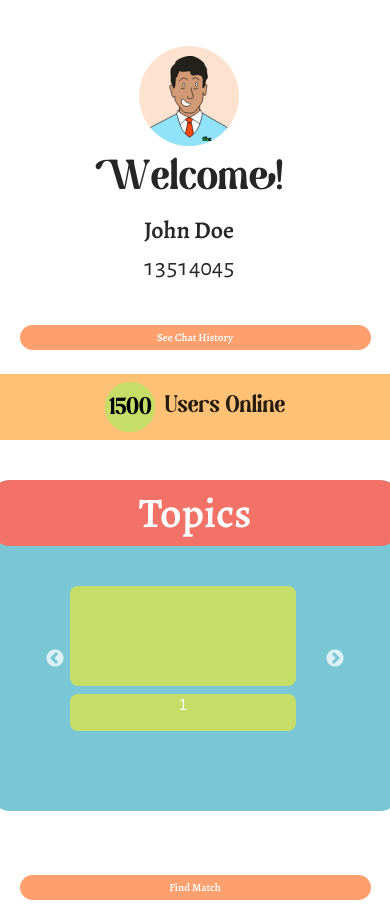
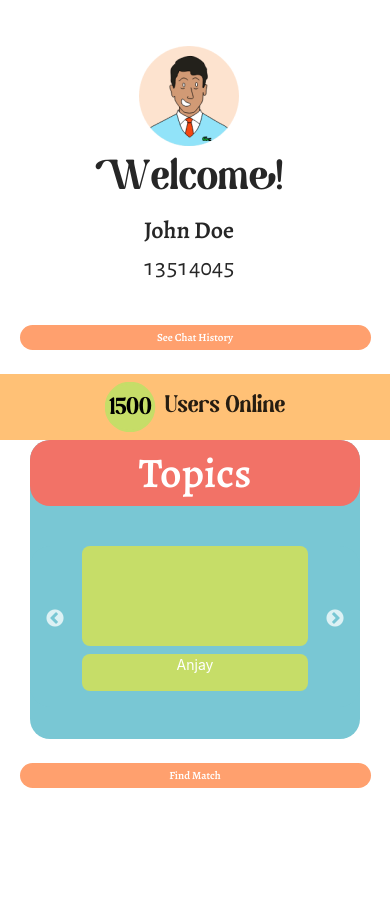
Before and after one commit to mikeleo03/E2EE-Secure-Messaging-App-FE, a React (Vite) app: page / in a window 390 px wide. After the commit the page ends 844 px from the top, so only its background shows below. Built offline with nearby package versions, Linux system fonts and the light colour scheme; no server answers.

Commit message:
responsiveness fix

```diff
--- a/src/components/Card.tsx
+++ b/src/components/Card.tsx
@@ -3,13 +3,26 @@ import React from 'react';
 interface CardProps {
   text?: string;
   link?: string;
+  clicked: boolean;
 }
 
-const Card: React.FC<CardProps> = ({ text, link }) => {
+const Card: React.FC<CardProps> = ({ text, link, clicked }) => {
   return (
     <div>
-      <div className="bg-primaryGreen h-[100px] w-[226px] text-white rounded-lg mb-2">{link}</div>
-      <div className="bg-primaryGreen h-[37px] w-[226px] text-white rounded-lg">{text}</div>
+      <div
+        className={`bg-primaryGreen h-[100px] w-[226px] text-white rounded-lg mb-2 ${
+          clicked ? 'border-2 border-quarternaryOrange' : ''
+        } `}
+      >
+        {link}
+      </div>
+      <div
+        className={`bg-primaryGreen h-[37px] w-[226px] text-white rounded-lg ${
+          clicked ? 'border-2 border-quarternaryOrange' : ''
+        }`}
+      >
+        {text}
+      </div>
     </div>
   );
 };
--- a/src/components/CarouselCard.tsx
+++ b/src/components/CarouselCard.tsx
@@ -1,4 +1,4 @@
-import React from 'react';
+import React, { useState } from 'react';
 
 import Slick, { Settings } from 'react-slick';
 import 'slick-carousel/slick/slick.css';
@@ -37,18 +37,31 @@ const slickSettings: Settings = {
     },
   ],
 };
+
+const topics = [
+  { topic_id: 1, topic_name: 'Anjay' },
+  { topic_id: 2, topic_name: 'Anjay' },
+  { topic_id: 3, topic_name: 'Anjay' },
+  { topic_id: 4, topic_name: 'Anjay' },
+  { topic_id: 5, topic_name: 'Anjay' },
+  { topic_id: 6, topic_name: 'Anjay' },
+  { topic_id: 7, topic_name: 'Anjay' },
+  { topic_id: 8, topic_name: 'Anjay' },
+  { topic_id: 9, topic_name: 'Anjay' },
+];
 const CarouselCard: React.FC = () => {
+  const [clickedTopic, setClickedTopic] = useState(0);
+
   return (
     <div className="bg-primaryBlue xs:w-[250px] sm:w-[500px] md:w-[600px] lg:w-[800px] xl:w-[1000px] content-center my-0 mx-auto">
       <Slick {...slickSettings}>
-        <Card text="1" />
-        <Card text="2" />
-        <Card text="3" />
-        <Card text="4" />
-        <Card text="1" />
-        <Card text="2" />
-        <Card text="3" />
-        <Card text="4" />
+        {topics.map((topic, _) => (
+          <Card
+            key={topic.topic_id}
+            text={topic.topic_name}
+            clicked={clickedTopic === topic.topic_id}
+          />
+        ))}
       </Slick>
     </div>
   );
--- a/src/components/OnlineUsers.tsx
+++ b/src/components/OnlineUsers.tsx
@@ -6,10 +6,25 @@ interface OnlineUsersProps {
 }
 const OnlineUsers: React.FC<OnlineUsersProps> = ({ className, numUsers }) => {
   return (
-    <div className='flex w-full bg-primaryOrange justify-center items-center'>
+    <div className="flex w-full bg-primaryOrange justify-center items-center">
       <svg height="50" width="60">
-        <circle cx="25" cy="25" r="24" stroke="#C6DD68" stroke-width="2.5" fill="#C6DD68" />
-        <text className={`font-magilio text-subHeading`} x="42%" y="50%" text-anchor="middle" dy=".3em">{numUsers}</text>
+        <circle
+          cx="25"
+          cy="25"
+          r="24"
+          stroke="#C6DD68"
+          strokeWidth="2.5"
+          fill="#C6DD68"
+        />
+        <text
+          className={`font-magilio text-subHeading ${className}`}
+          x="42%"
+          y="50%"
+          textAnchor="middle"
+          dy=".3em"
+        >
+          {numUsers}
+        </text>
       </svg>
       <h1 className={`font-magilio text-subHeading my-3.5 ${className}`}>
         Users Online
--- a/src/components/Topics.tsx
+++ b/src/components/Topics.tsx
@@ -1,3 +1,4 @@
+/* eslint-disable quotes */
 import React from 'react';
 import CarouselCard from './CarouselCard';
 
@@ -7,11 +8,15 @@ interface TopicsProps {
 
 const Topics: React.FC<TopicsProps> = ({ className }) => {
   return (
-    <div className='bg-primaryBlue rounded-[20px] my-10'>
-      <div className={`bg-primaryRed font-alegreya text-heading text-white rounded-[20px] mb-10`}>
-          Topics
+    <div className="bg-primaryBlue rounded-[20px] my-0 mx-auto">
+      <div
+        className={`bg-primaryRed font-alegreya text-heading text-white rounded-[20px] mb-10`}
+      >
+        Topics
       </div>
-      <div className={`bg-primaryBlue rounded-[20px] pb-10 my-10 px-20`}>
+      <div
+        className={`bg-primaryBlue rounded-[20px] xs:pb-4 xs:px-10 xs:my-8 sm:pb-10 sm:my-10 sm:px-20`}
+      >
         <CarouselCard />
       </div>
     </div>
--- a/src/main.css
+++ b/src/main.css
@@ -18,3 +18,10 @@
   border-radius: 20px 20px 0 0;
   background-color: #79c7d4;
 } */
+
+.slick-slide > div {
+  display: grid;
+  place-items: center;
+  margin: auto;
+  padding: 0px;
+}
--- a/tailwind.config.js
+++ b/tailwind.config.js
@@ -22,6 +22,7 @@ module.exports = {
         primaryOrange: '#FFC176',
         secondaryOrange: '#FFA06E',
         ternaryOrange: '#F8E9CE',
+        quarternaryOrange: '#F9DCB0',
         primaryRed: '#F27267',
         secondaryRed: '#CC3A47',
         primaryBlue: '#79C7D4',
```
Also changed, not shown: src/pages/Home.tsx (+5 -3 lines), 1 other file (tests, documents, lock files or other folders).
